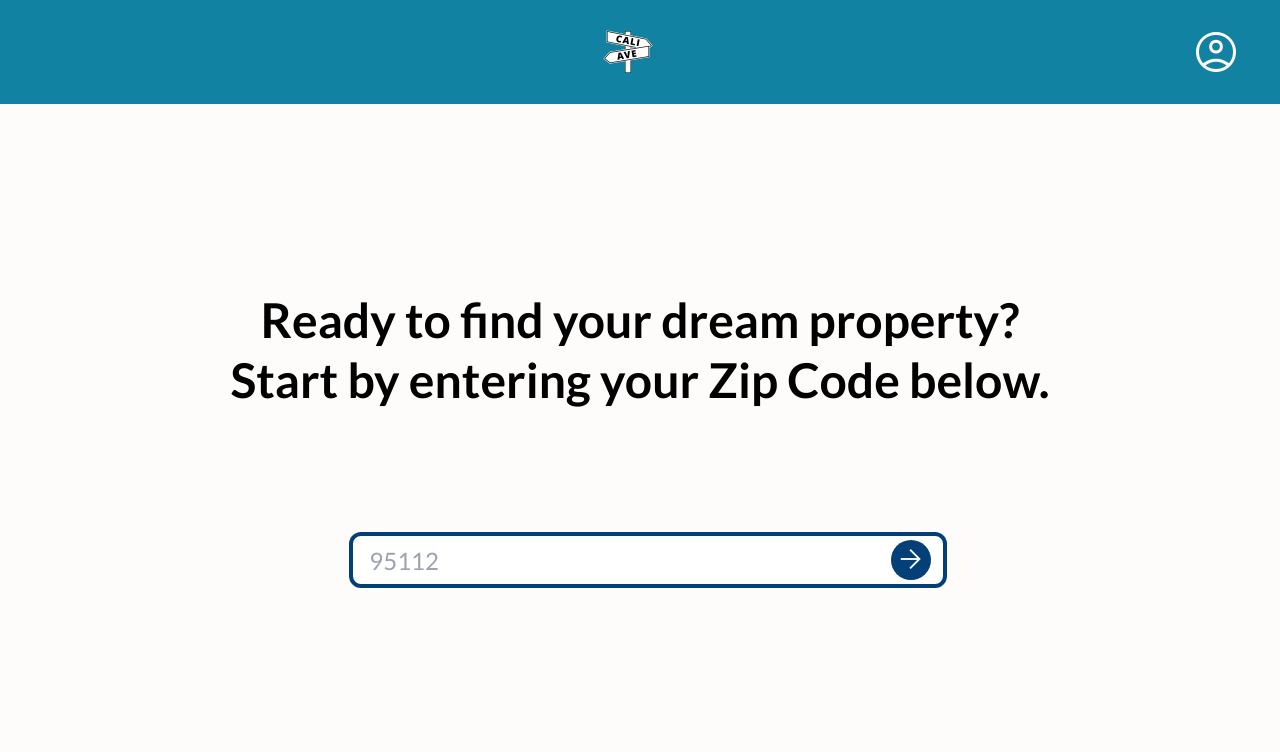
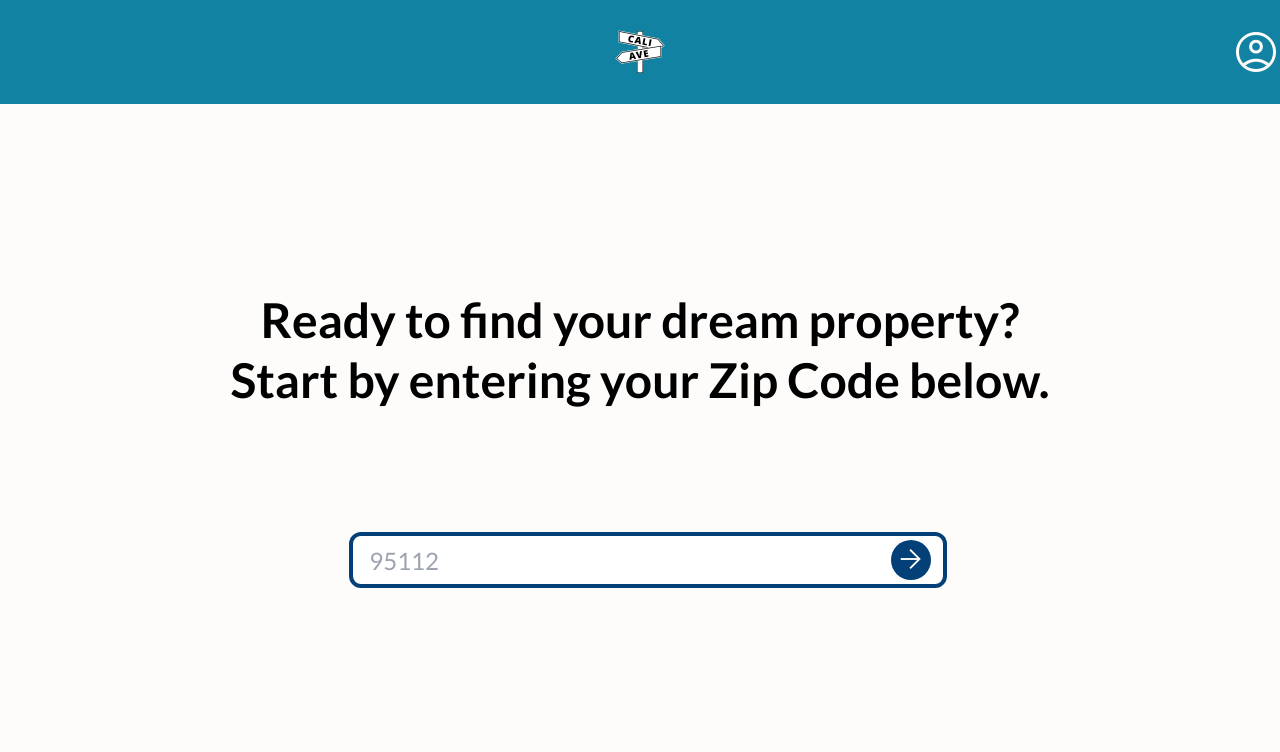
Before and after one commit to JTris1/CaliforniaAvenue, a Next.js app: page / in a window 1280 px wide. Shown: the top 752 px of the page. Built offline with nearby package versions, Linux system fonts and the light colour scheme.

Commit message:
Fixed account pane disappearing on when hovering

```diff
--- a/components/AccountPane.js
+++ b/components/AccountPane.js
@@ -1,8 +1,11 @@
 import React from 'react'
 
-function AccountPane() {
+function AccountPane({ setAccPaneOpen }) {
     return (
-        <div className='w-[325px] h-[400px] absolute right-0 flex flex-col justify-between items-end bg-blue-300 text-white p-7'>
+        <div className='w-[325px] h-[400px] absolute right-0 flex flex-col justify-between items-end bg-blue-300 text-white p-7 drop-shadow-xl'
+            onMouseOver={() => setAccPaneOpen(true)}
+            onMouseLeave={() => setAccPaneOpen(false)}
+        >
             <div className='flex flex-col'>
                 <h1 className='font-extrabold text-3xl underline underline-offset-4 mb-5'>Hello, Example!</h1>
                 <ul className='text-right'>
--- a/components/Header.js
+++ b/components/Header.js
@@ -5,17 +5,20 @@ import AccountPane from './AccountPane';
 function Header() {
     const [accPaneOpen, setAccPaneOpen] = useState(false);
 
+    const header_x_pad_marg = '10'
+
     return (
         <>
-            <header className='flex justify-between items-center px-10 py-5 bg-blue-300 box-border' id='navbar'>
-                <span className="material-symbols-outlined invisible">account_circle</span>
+            <header className={`flex justify-center items-center px-${header_x_pad_marg} py-5 bg-blue-300 box-border relative`} id='navbar'>
+                {/* <span className="material-symbols-outlined invisible">account_circle</span> */}
                 <Image src="/logo-light.png" height={64} width={64} alt="Logo" className='h-auto' />
-                <span className="material-symbols-outlined h-full text-5xl text-white cursor-pointer"
+                <div className={`absolute right-0 h-full mr-${header_x_pad_marg} flex items-center`}
                     onMouseOver={() => setAccPaneOpen(true)}
-                    onMouseLeave={() => setAccPaneOpen(false)}
-                >account_circle</span>
+                    onMouseLeave={() => setAccPaneOpen(false)}>
+                    <span className="material-symbols-outlined text-5xl text-white cursor-pointer">account_circle</span>
+                </div>
             </header>
-            {accPaneOpen ? <AccountPane /> : undefined}
+            {accPaneOpen ? <AccountPane setAccPaneOpen={setAccPaneOpen} /> : undefined}
         </>
     )
 }
```
